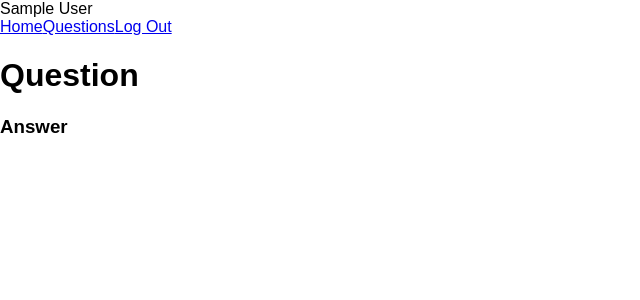
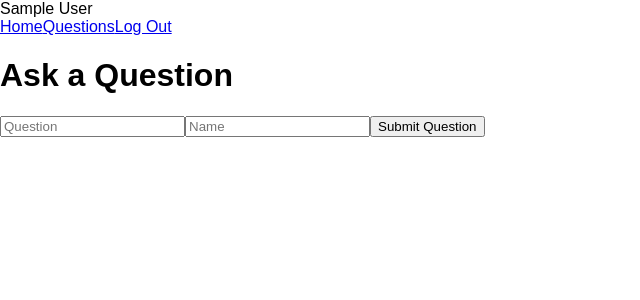
Before and after one commit to BBarden93/GA_Project_4, a React (Create React App) app in the folder client/: page /questions/new in a window 1280 px wide. Shown: the top 300 px of the page, without its empty margins (0-640 px from the left). Built offline with nearby package versions, Linux system fonts and the light colour scheme; sample sign-in values are in the browser's storage.

Commit message:
new question route

```diff
--- a/client/src/App.js
+++ b/client/src/App.js
@@ -7,6 +7,7 @@ import LogOut from './views/LogOut';
 import SignUp from './views/SignUp.jsx';
 import NavBar from './views/NavBar.jsx';
 import Questions from './views/Questions.jsx'
+import NewQuestion from './views/NewQuestion.jsx'
 
 
 class App extends Component {
@@ -50,11 +51,19 @@ class App extends Component {
                 return <Redirect to="/login" />
             }} />
 
+            <Route path="/questions/new" render={() => {
+                return currentUser
+                ? <NewQuestion />
+                : <Redirect to="/login" />
+            }} />
+
             <Route path="/questions" render={() => {
                 return currentUser
                 ? <Questions />
                 : <Redirect to="/login" />
             }} />
+
+
 
             <Route path="/" component={Home} />
         </Switch>
--- /dev/null
+++ b/client/src/views/NewQuestion.jsx
@@ -0,0 +1,49 @@
+import React from 'react'
+import httpClient from '../httpClient'
+
+// sign up form behaves almost identically to log in form. We could create a flexible Form component to use for both actions, but for now we'll separate the two:
+class NewQuestion extends React.Component {
+	state = {
+		fields: { question: '', name: ''}
+	}
+
+	onInputChange(evt) {
+		this.setState({
+			fields: {
+				...this.state.fields,
+				[evt.target.name]: evt.target.value
+			}
+		})
+	}
+
+	onFormSubmit(evt) {
+		evt.preventDefault()
+		httpClient.signUp(this.state.fields).then(user => {
+			this.setState({ fields: { question: '', name: ''} })
+			if(user) {
+				// this.props.onSignUpSuccess(user)
+				this.props.history.push('/')
+			}
+		})
+	}
+
+	render() {
+		const { question, name } = this.state.fields
+		return (
+			<div className='NewQuestion'>
+				<div className='row'>
+					<div className='column column-33 column-offset-33'>
+						<h1>Ask a Question</h1>
+						<form onChange={this.onInputChange.bind(this)} onSubmit={this.onFormSubmit.bind(this)}>
+							<input type="text" placeholder="Question" name="question" value={question} />
+                            <input type="text" placeholder="Name" name="name" value={name} />
+							<button>Submit Question</button>
+						</form>
+					</div>
+				</div>
+			</div>
+		)
+	}
+}
+
+export default NewQuestion
--- a/client/src/views/Questions.jsx
+++ b/client/src/views/Questions.jsx
@@ -1,13 +1,31 @@
 import React from 'react'
+import {Link} from 'react-router-dom'
+import httpClient from '../httpClient'
 
-const Questions = (props) => {
+class Questions extends React.Component {
 
-    return (
-        <div className="Questions">
-            <h1>Question</h1>
-            <h3>Answer</h3>
-        </div>
-    )
+    // componentDidMount() {
+    //     httpClient.getAllMinions().then((serverResponse) => {
+    //         this.setState({
+    //             minions: serverResponse.data
+    //         })
+    //     })
+    // }
+
+    render(){
+        return (
+            <div className="Questions">
+                <h1>Questions: </h1>
+                {/* {questions.map((q) => {
+                    return (
+                        <Link key={q.id} to={`/questions/${q._id}`}>
+                            <img src={} alt="related image" />
+                        </Link>
+                    )
+                })}   */}
+            </div>
+        )
+    }
 }
 
 
```
Also changed, not shown: 1 other file (tests, documents, lock files or other folders).
